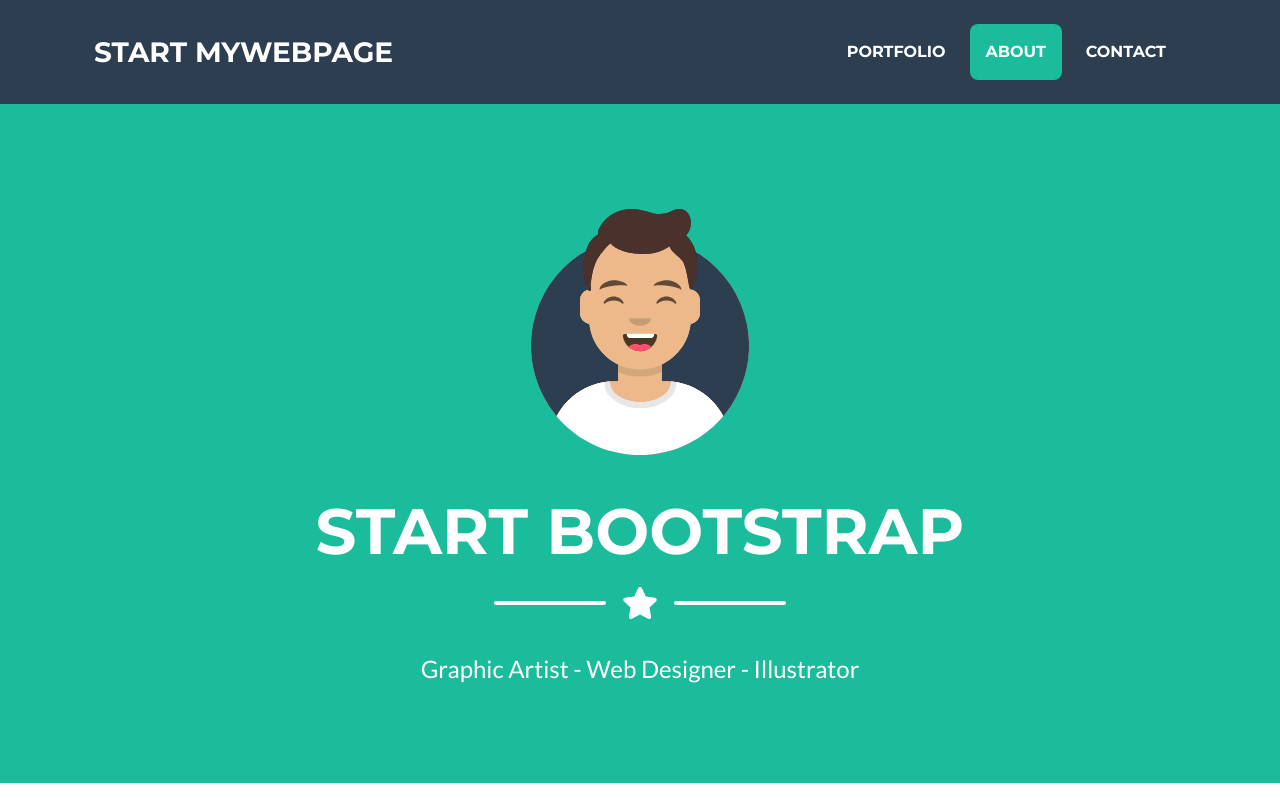
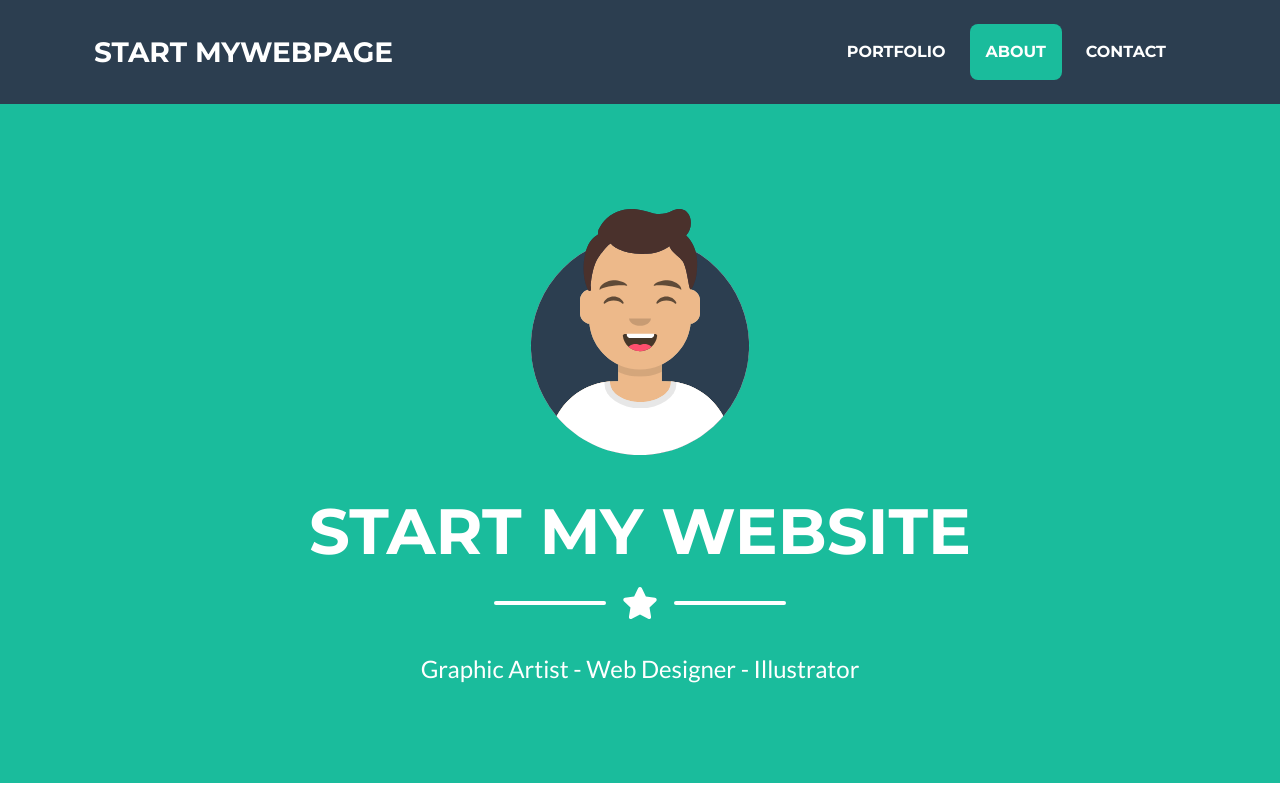
Before and after one commit to micposso/git-basics-course, a plain HTML site: page index.html in a window 1280 px wide. Shown: the top 800 px of the page. Drawn offline with nearby package versions, Linux system fonts and the light colour scheme.

Commit message:
changed title of the page

```diff
--- a/index.html
+++ b/index.html
@@ -40,7 +40,7 @@
                 <!-- Masthead Avatar Image-->
                 <img class="masthead-avatar mb-5" src="img/avataaars.svg" alt="" />
                 <!-- Masthead Heading-->
-                <h1 class="masthead-heading text-uppercase mb-0">Start Bootstrap</h1>
+                <h1 class="masthead-heading text-uppercase mb-0">Start My Website</h1>
                 <!-- Icon Divider-->
                 <div class="divider-custom divider-light">
                     <div class="divider-custom-line"></div>
```
